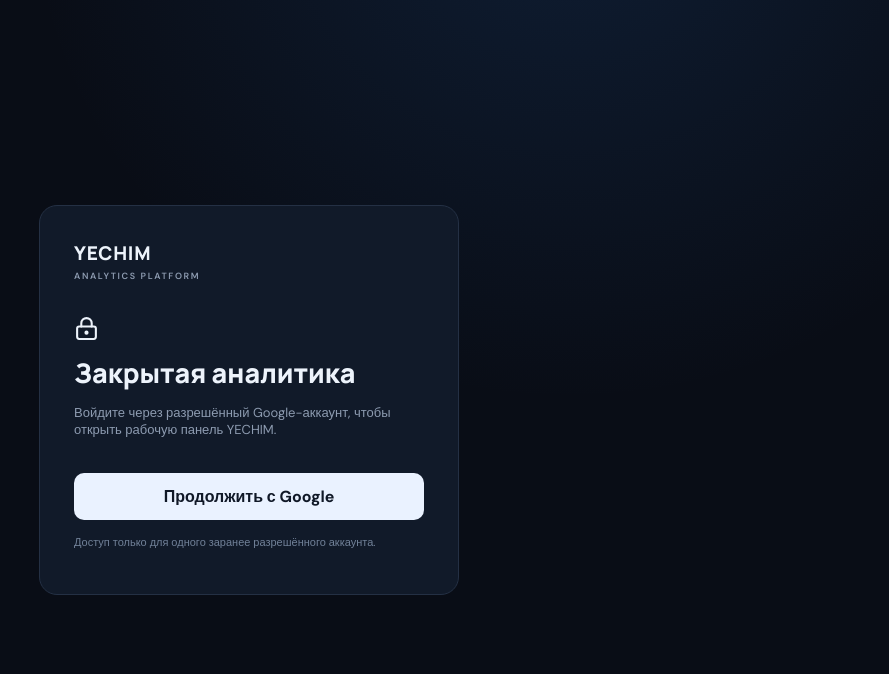
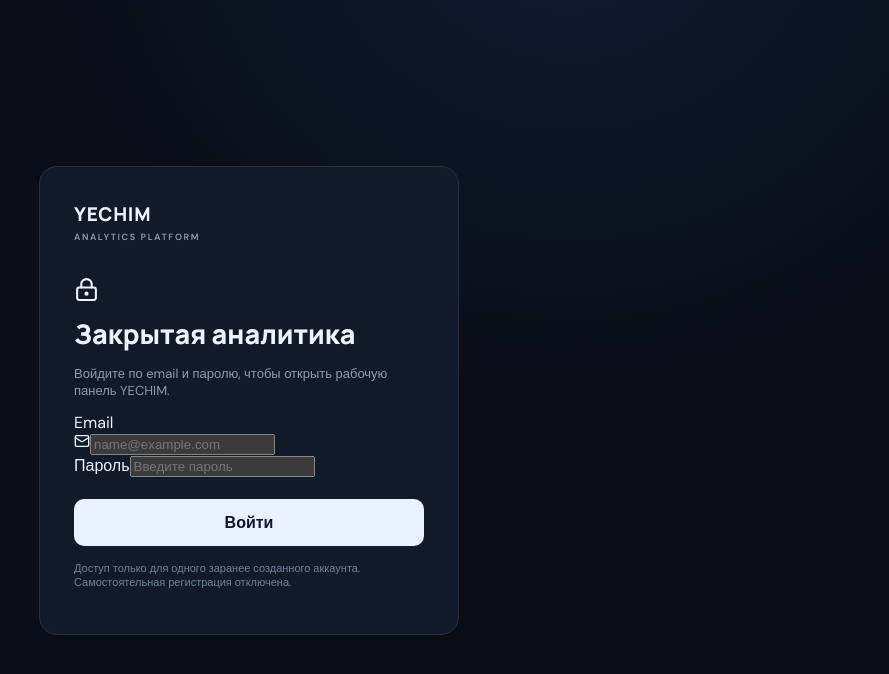
Before and after one commit to yechimbyeman/yechim-analytics, a Next.js app: page /login in a window 1280 px wide. Shown: the top 674 px of the page, without its empty margins (391-1280 px from the left). Built offline with nearby package versions, Linux system fonts and the light colour scheme.

Commit message:
feat: switch owner login from Google OAuth to email and password

```diff
--- a/src/app/login/page.tsx
+++ b/src/app/login/page.tsx
@@ -1,9 +1,49 @@
 "use client";
-import { useState } from "react";
+import { FormEvent, useState } from "react";
 import { createClient } from "@/lib/supabase/client";
-import { LockKeyhole } from "lucide-react";
-export default function LoginPage(){
- const [busy,setBusy]=useState(false),[error,setError]=useState("");
- async function signIn(){setBusy(true);setError("");const supabase=createClient();const {error}=await supabase.auth.signInWithOAuth({provider:"google",options:{redirectTo:window.location.origin+"/auth/callback",queryParams:{prompt:"select_account"}}});if(error){setError(error.message);setBusy(false);}}
- return <main className="login-wrap"><section className="login-card"><div className="brand">YECHIM<small>ANALYTICS PLATFORM</small></div><div style={{marginTop:34}}><LockKeyhole size={25}/></div><h1 className="h1">Закрытая аналитика</h1><p className="sub">Войдите через разрешённый Google-аккаунт, чтобы открыть рабочую панель YECHIM.</p><button className="login-btn" onClick={signIn} disabled={busy}>{busy?"Перенаправляем…":"Продолжить с Google"}</button>{error&&<p className="error">{error}</p>}<p className="empty-note">Доступ только для одного заранее разрешённого аккаунта.</p></section></main>;
+import { LockKeyhole, Mail } from "lucide-react";
+
+export default function LoginPage() {
+  const [email, setEmail] = useState("");
+  const [password, setPassword] = useState("");
+  const [busy, setBusy] = useState(false);
+  const [error, setError] = useState("");
+
+  async function signIn(event: FormEvent<HTMLFormElement>) {
+    event.preventDefault();
+    setBusy(true);
+    setError("");
+    try {
+      const supabase = createClient();
+      const { error } = await supabase.auth.signInWithPassword({
+        email: email.trim().toLowerCase(),
+        password
+      });
+      if (error) throw error;
+      window.location.assign("/dashboard");
+    } catch (err) {
+      setError(err instanceof Error ? err.message : "Не удалось выполнить вход.");
+      setBusy(false);
+    }
+  }
+
+  return (
+    <main className="login-wrap">
+      <section className="login-card">
+        <div className="brand">YECHIM<small>ANALYTICS PLATFORM</small></div>
+        <div style={{ marginTop: 34 }}><LockKeyhole size={25} /></div>
+        <h1 className="h1">Закрытая аналитика</h1>
+        <p className="sub">Войдите по email и паролю, чтобы открыть рабочую панель YECHIM.</p>
+        <form onSubmit={signIn}>
+          <label className="login-label" htmlFor="email">Email</label>
+          <div className="login-input-wrap"><Mail size={16}/><input id="email" className="login-input" type="email" autoComplete="username" required value={email} onChange={e=>setEmail(e.target.value)} placeholder="name@example.com"/></div>
+          <label className="login-label" htmlFor="password">Пароль</label>
+          <input id="password" className="login-input password-input" type="password" autoComplete="current-password" required value={password} onChange={e=>setPassword(e.target.value)} placeholder="Введите пароль"/>
+          <button className="login-btn" type="submit" disabled={busy}>{busy ? "Входим…" : "Войти"}</button>
+        </form>
+        {error && <p className="error" role="alert">{error}</p>}
+        <p className="empty-note">Доступ только для одного заранее созданного аккаунта. Самостоятельная регистрация отключена.</p>
+      </section>
+    </main>
+  );
 }
```
